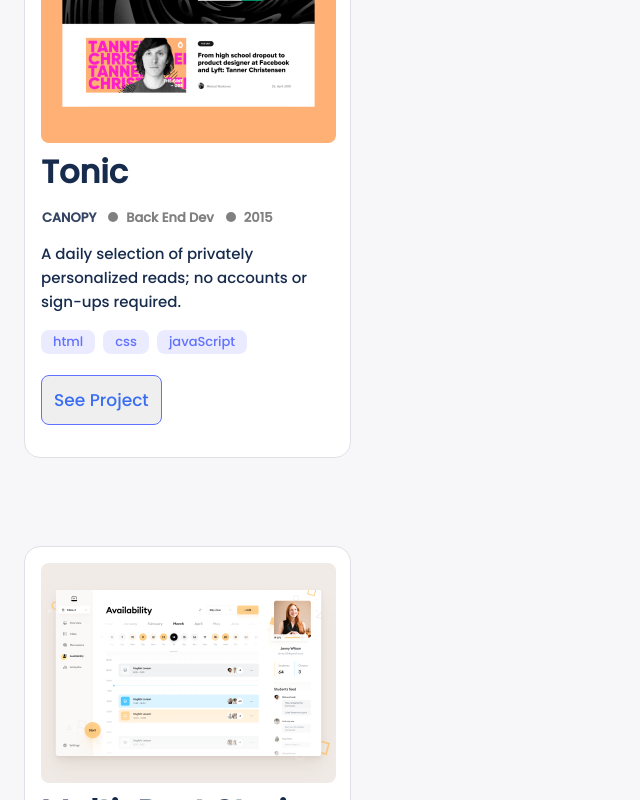
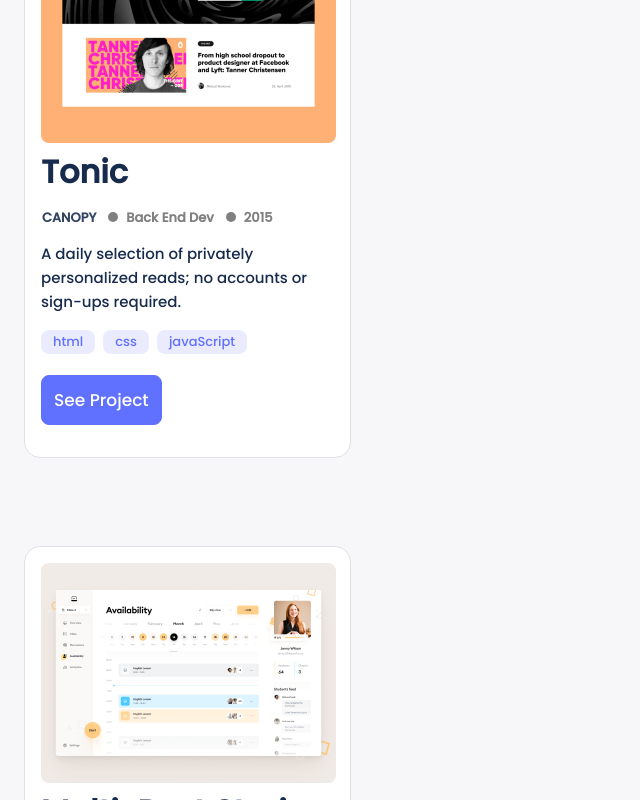
Before and after one commit to Aminocodex/AminoPortfolio, a website: page index.html in a window 1280 px wide. In both pictures the pointer is over the button 101 px from the left and 1364 px from the top of the page. Shown: the part 964-1764 px from the top of the page, without its empty margins (0-640 px from the left). Drawn offline with Linux system fonts and the light colour scheme.

Commit message:
Update css

```diff
--- a/style.css
+++ b/style.css
@@ -302,6 +302,11 @@ body {
   margin-bottom: 45px;
 }
 
+.cardWorks .container .bt:hover {
+  background: #6070ff;
+  color: #fff;
+}
+
 .aboutMe {
   width: 375px;
   height: 100%;
```
